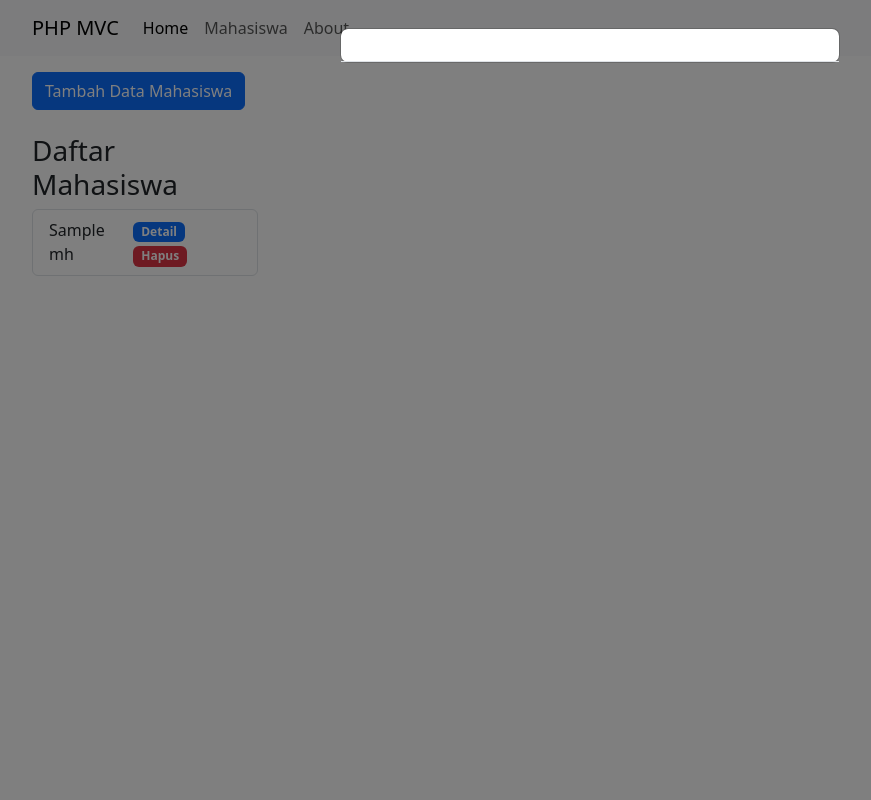
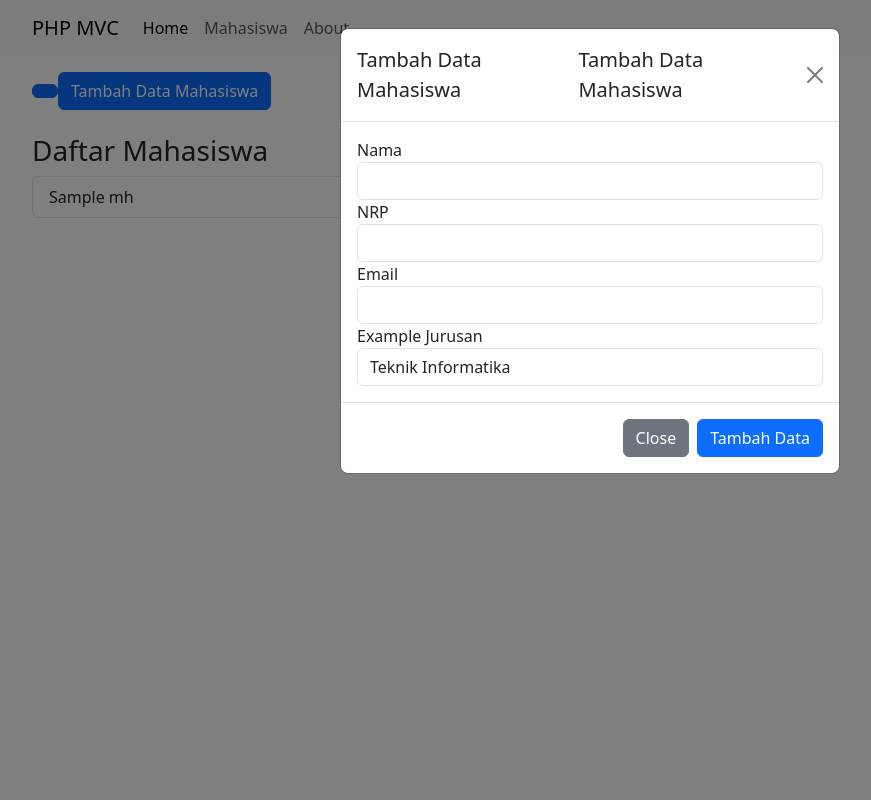
Before and after one commit to PramudyaDimas/prakweb_2024_b_223040005, a PHP site: the page made by MVC/app/views/mahasiswa/index.php in a window 1280 px wide, after a click that opens the changed part. Shown: the whole page, without its empty margins (50-921 px from the left). Run offline with PHP 8.4, Linux system fonts and the light colour scheme; the template is opened without the code that fills it: most values are stand-ins (such as "Sample title", 1, 10 or a date in 2020); some libraries are stand-ins or nearby versions.

Commit message:
MVC - Update Data(+ ajax)

```diff
--- a/MVC/app/views/mahasiswa/index.php
+++ b/MVC/app/views/mahasiswa/index.php
@@ -1,13 +1,17 @@
 <div class="container mt-3">
+
+
     <div class="row">
         <div class="col-lg-6">
             <?php Flasher::flash(); ?>
         </div>
     </div>
+
     <div class="row">
-        <div class="col-5">
         <div class="col-lg-6">
             <button type="button" class="btn btn-primary" data-bs-toggle="modal" data-bs-target="#formModal">
+            <button type="button" class="btn btn-primary tombolTambahData" data-bs-toggle="modal"
+                data-bs-target="#formModal">
                 Tambah Data Mahasiswa
             </button>
             <br><br>
@@ -19,6 +23,9 @@
                     <div>
                         <a href="<?= BASEURL; ?>/mahasiswa/detail/<?= $mhs['id']; ?>"
                             class="badge text-bg-primary text-decoration-none ms-1">Detail</a>
+                        <a href="<?= BASEURL; ?>/mahasiswa/ubah/<?= $mhs['id']; ?>"
+                            class="badge text-bg-warning text-decoration-none ms-1 tampilModalUbah"
+                            data-bs-toggle="modal" data-bs-target="#formModal" data-id="<?= $mhs['id']; ?>">Ubah</a>
                         <a href="<?= BASEURL; ?>/mahasiswa/hapus/<?= $mhs['id']; ?>"
                             class="badge text-bg-danger text-decoration-none ms-1"
                             onclick="return confirm('yakin?')">Hapus</a>
@@ -36,3 +43,46 @@
     <div class="modal-dialog">
         <div class="modal-content">
             <div class="modal-header">
+                <h1 class="modal-title fs-5" id="judulModal">Tambah Data Mahasiswa</h1>
+                <h1 class="modal-title fs-5" id="formModalLabel">Tambah Data Mahasiswa</h1>
+                <button type="button" class="btn-close" data-bs-dismiss="modal" aria-label="Close"></button>
+            </div>
+            <div class="modal-body">
+
+                <form action="<?= BASEURL; ?>/mahasiswa/tambah" method="post">
+                    <input type="hidden" name="id" id="id">
+                    <div class="form-group">
+                        <label for="nama">Nama</label>
+                        <input type="text" class="form-control" id="nama" name="nama">
+                    </div>
+
+                    <div class="form-group">
+                        <label for="nrp">NRP</label>
+                        <input type="number" class="form-control" id="nrp" name="nrp">
+                    </div>
+
+                    <div class="form-group">
+                        <label for="email">Email</label>
+                        <input type="email" class="form-control" id="email" name="email">
+                    </div>
+
+
+                    <div class="form-group">
+                        <label for="jurusan">Example Jurusan</label>
+                        <select class="form-control" id="jurusan" name="jurusan">
+                            <option value="Teknik Informatika">Teknik Informatika</option>
+                            <option value="Teknik Industri">Teknik Industri</option>
+                            <option value="Teknik Mesin">Teknik Mesin</option>
+                            <option value="Teknologi Pangan">Teknologi Pangan</option>
+                            <option value="Teknik Lingkungan">Teknik Lingkungan</option>
+                        </select>
+                    </div>
+
+            </div>
+            <div class="modal-footer">
+                <button type="button" class="btn btn-secondary" data-bs-dismiss="modal">Close</button>
+                <button type="submit" class="btn btn-primary">Tambah Data</button>
+                </form>
+            </div>
+        </div>
+    </div>
--- a/MVC/app/views/templates/footer.php
+++ b/MVC/app/views/templates/footer.php
@@ -1,11 +1,10 @@
-<script src="https://cdn.jsdelivr.net/npm/@popperjs/core@2.11.8/dist/umd/popper.min.js"
-    integrity="sha384-I7E8VVD/ismYTF4hNIPjVp/Zjvgyol6VFvRkX/vR+Vc4jQkC+hVqc2pM8ODewa9r" crossorigin="anonymous">
+<script src="https://code.jquery.com/jquery-3.3.1.min.js"></script>
+<script src="https://cdn.jsdelivr.net/npm/popper.js@1.14.7/dist/umd/popper.min.js"
+    integrity="sha384-UO2eT0CpHqdSJQ6hJty5KVphtPhzWj9WO1clHTMGa3JDZwrnQq4sF86dIHNDz0W1" crossorigin="anonymous">
 </script>
-<script src="https://cdn.jsdelivr.net/npm/bootstrap@5.3.3/dist/js/bootstrap.min.js"
-    integrity="sha384-0pUGZvbkm6XF6gxjEnlmuGrJXVbNuzT9qBBavbLwCsOGabYfZo0T0to5eqruptLy" crossorigin="anonymous">
+<script src="https://cdn.jsdelivr.net/npm/bootstrap@5.3.3/dist/js/bootstrap.bundle.min.js"
+    integrity="sha384-YvpcrYf0tY3lHB60NNkmXc5s9fDVZLESaAA55NDzOxhy9GkcIdslK1eN7N6jIeHz" crossorigin="anonymous">
 </script>
-<script src="https://code.jquery.com/jquery-3.3.1.slim.min.js"
-    integrity="sha384-q8i/X+965DzO0rT7abK41JStQIAqVgRVzpbzo5smXKp4YfRvH+8abtTE1Pi6jizo" crossorigin="anonymous">
-</script>
+<script src="<?= BASEURL; ?>/js/script.js"></script>
 </body>
 </html>
```
Also changed, not shown: MVC/app/controllers/Mahasiswa.php (+17 -0 lines), MVC/app/models/Mahasiswa_model.php (+18 -0 lines), MVC/public/js/script.js (added, +26 -0 lines).
